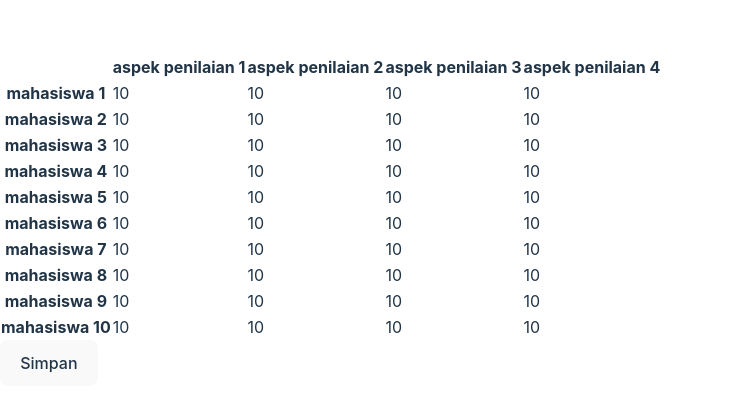
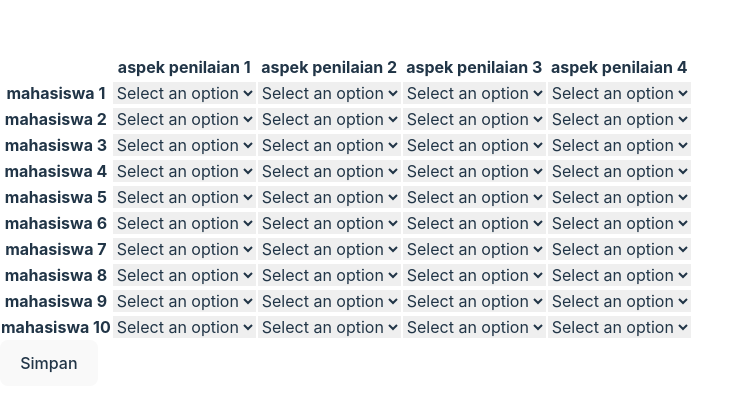
Before and after one commit to berakun/taskreact-1, a React (Vite) app: page / in a window 1280 px wide. Shown: the part 180-592 px from the top of the page, without its empty margins (0-752 px from the left). Built offline with nearby package versions, Linux system fonts and the light colour scheme.

Commit message:
commit 22 Mei

```diff
--- a/src/index.jsx
+++ b/src/index.jsx
@@ -1,4 +1,5 @@
 import React from 'react'
+import { useState } from 'react'
 
 function Index() {
 
@@ -10,35 +11,41 @@ function Index() {
     ]
 
     const mahasiswa = [
-        { text: 'mahasiswa 1', text2: '10', text3: '10', text4: '10', text5: '10' },
-        { text: 'mahasiswa 2', text2: '10', text3: '10', text4: '10', text5: '10' },
-        { text: 'mahasiswa 3', text2: '10', text3: '10', text4: '10', text5: '10' },
-        { text: 'mahasiswa 4', text2: '10', text3: '10', text4: '10', text5: '10' },
-        { text: 'mahasiswa 5', text2: '10', text3: '10', text4: '10', text5: '10' },
-        { text: 'mahasiswa 6', text2: '10', text3: '10', text4: '10', text5: '10' },
-        { text: 'mahasiswa 7', text2: '10', text3: '10', text4: '10', text5: '10' },
-        { text: 'mahasiswa 8', text2: '10', text3: '10', text4: '10', text5: '10' },
-        { text: 'mahasiswa 9', text2: '10', text3: '10', text4: '10', text5: '10' },
-        { text: 'mahasiswa 10', text2: '10', text3: '10', text4: '10', text5: '10' }
+        { text: 'mahasiswa 1', text2: '', text3: '', text4: '', text5: '' },
+        { text: 'mahasiswa 2', text2: '', text3: '', text4: '', text5: '' },
+        { text: 'mahasiswa 3', text2: '', text3: '', text4: '', text5: '' },
+        { text: 'mahasiswa 4', text2: '', text3: '', text4: '', text5: '' },
+        { text: 'mahasiswa 5', text2: '', text3: '', text4: '', text5: '' },
+        { text: 'mahasiswa 6', text2: '', text3: '', text4: '', text5: '' },
+        { text: 'mahasiswa 7', text2: '', text3: '', text4: '', text5: '' },
+        { text: 'mahasiswa 8', text2: '', text3: '', text4: '', text5: '' },
+        { text: 'mahasiswa 9', text2: '', text3: '', text4: '', text5: '' },
+        { text: 'mahasiswa 10', text2: '', text3: '', text4: '', text5: '' }
     ]
 
-    const input = {
+    const [selectedOptions, setSelectedOptions] = useState({});
 
-    }
+    const handleOptionChange = (event, text) => {
+        const { value } = event.target;
+        setSelectedOptions((prevSelectedOptions) => ({
+            ...prevSelectedOptions,
+            [text]: value
+        }));
+    };
 
     return (
 
-        <div class="relative overflow-x-auto shadow-md sm:rounded-lg w-screen h-screen bg-white justify-center items-center">
+        <div className="relative overflow-x-auto shadow-md sm:rounded-lg w-screen h-screen bg-white justify-center items-center">
             <div className="flex flex-col">
-                <table class="w-full container mx-auto text-sm text-left text-gray-500 dark:text-gray-400">
-                    <thead class="text-xs text-gray-700 uppercase bg-gray-50 dark:bg-white dark:text-gray-600">
+                <table className="w-full container mx-auto text-sm text-left text-gray-500 dark:text-gray-400">
+                    <thead className="text-xs text-gray-700 uppercase bg-gray-50 dark:bg-white dark:text-gray-600">
                         <tr>
-                            <th scope="col" class="px-6 py-3">
+                            <th scope="col" className="px-6 py-3">
 
                             </th>
                             {aspek.map((as) =>
                                 // mahasiswa.map((ask) => (
-                                <th scope="col" class="px-6 py-3">
+                                <th scope="col" className="px-6 py-3">
                                     {as.text}
                                 </th>
                                 // ))
@@ -47,28 +54,84 @@ function Index() {
                     </thead>
                     <tbody>
                         {mahasiswa.map((maha) =>
-                            <tr class="bg-white dark:bg-white dark:border-gray-600 dark:text-gray-600 border-2">
-                                <th scope="row" class="px-6 py-4 font-medium text-gray-600 whitespace-nowrap ">
+                            <tr className="bg-white dark:bg-white dark:border-gray-600 dark:text-gray-600 border-2">
+                                <th scope="row" className="px-6 py-4 font-medium text-gray-600 whitespace-nowrap ">
                                     {maha.text}
                                 </th>
-                                <td class="px-6 py-4">
+                                <td className="px-6 py-4">
                                     <div className="border-2 border-black">
-                                        {maha.text2}
+                                        <select className='bg-white' value={selectedOptions[maha.text] || ''}
+                                            onChange={(event) => handleOptionChange(event, maha.text)}
+                                        >
+                                            <option value="">Select an option</option>
+                                            <option value="1">1</option>
+                                            <option value="2">2</option>
+                                            <option value="3">3</option>
+                                            <option value="4">4</option>
+                                            <option value="5">5</option>
+                                            <option value="6">6</option>
+                                            <option value="7">7</option>
+                                            <option value="8">8</option>
+                                            <option value="9">9</option>
+                                            <option value="10">10</option>
+                                        </select>
                                     </div>
                                 </td>
-                                <td class="px-6 py-4">
+                                <td className="px-6 py-4">
                                     <div className="border-2 border-black">
-                                        {maha.text3}
+                                        <select className='bg-white' value={selectedOptions[maha.text] || ''}
+                                            onChange={(event) => handleOptionChange(event, maha.text)}
+                                        >
+                                            <option value="">Select an option</option>
+                                            <option value="1">1</option>
+                                            <option value="2">2</option>
+                                            <option value="3">3</option>
+                                            <option value="4">4</option>
+                                            <option value="5">5</option>
+                                            <option value="6">6</option>
+                                            <option value="7">7</option>
+                                            <option value="8">8</option>
+                                            <option value="9">9</option>
+                                            <option value="10">10</option>
+                                        </select>
                                     </div>
                                 </td>
-                                <td class="px-6 py-4">
+                                <td className="px-6 py-4">
                                     <div className="border-2 border-black">
-                                        {maha.text4}
+                                        <select className='bg-white' value={selectedOptions[maha.text] || ''}
+                                            onChange={(event) => handleOptionChange(event, maha.text)}
+                                        >
+                                            <option value="">Select an option</option>
+                                            <option value="1">1</option>
+                                            <option value="2">2</option>
+                                            <option value="3">3</option>
+                                            <option value="4">4</option>
+                                            <option value="5">5</option>
+                                            <option value="6">6</option>
+                                            <option value="7">7</option>
+                                            <option value="8">8</option>
+                                            <option value="9">9</option>
+                                            <option value="10">10</option>
+                                        </select>
                                     </div>
                                 </td>
-                                <td class="px-6 py-4">
+                                <td className="px-6 py-4">
                                     <div className="border-2 border-black">
-                                        {maha.text5}
+                                        <select className='bg-white' value={selectedOptions[maha.text] || ''}
+                                            onChange={(event) => handleOptionChange(event, maha.text)}
+                                        >
+                                            <option value="">Select an option</option>
+                                            <option value="1">1</option>
+                                            <option value="2">2</option>
+                                            <option value="3">3</option>
+                                            <option value="4">4</option>
+                                            <option value="5">5</option>
+                                            <option value="6">6</option>
+                                            <option value="7">7</option>
+                                            <option value="8">8</option>
+                                            <option value="9">9</option>
+                                            <option value="10">10</option>
+                                        </select>
                                     </div>
                                 </td>
                             </tr>
```
